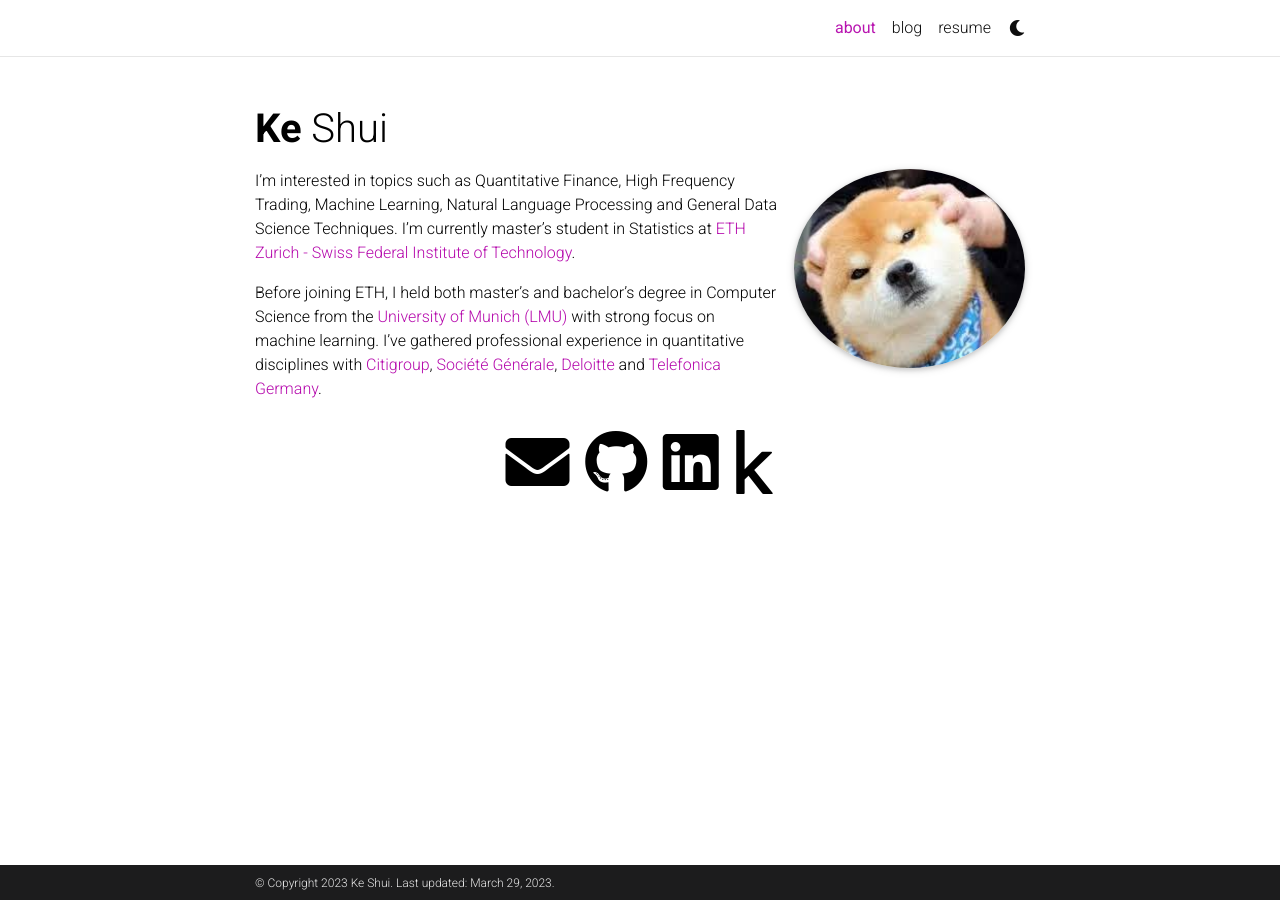
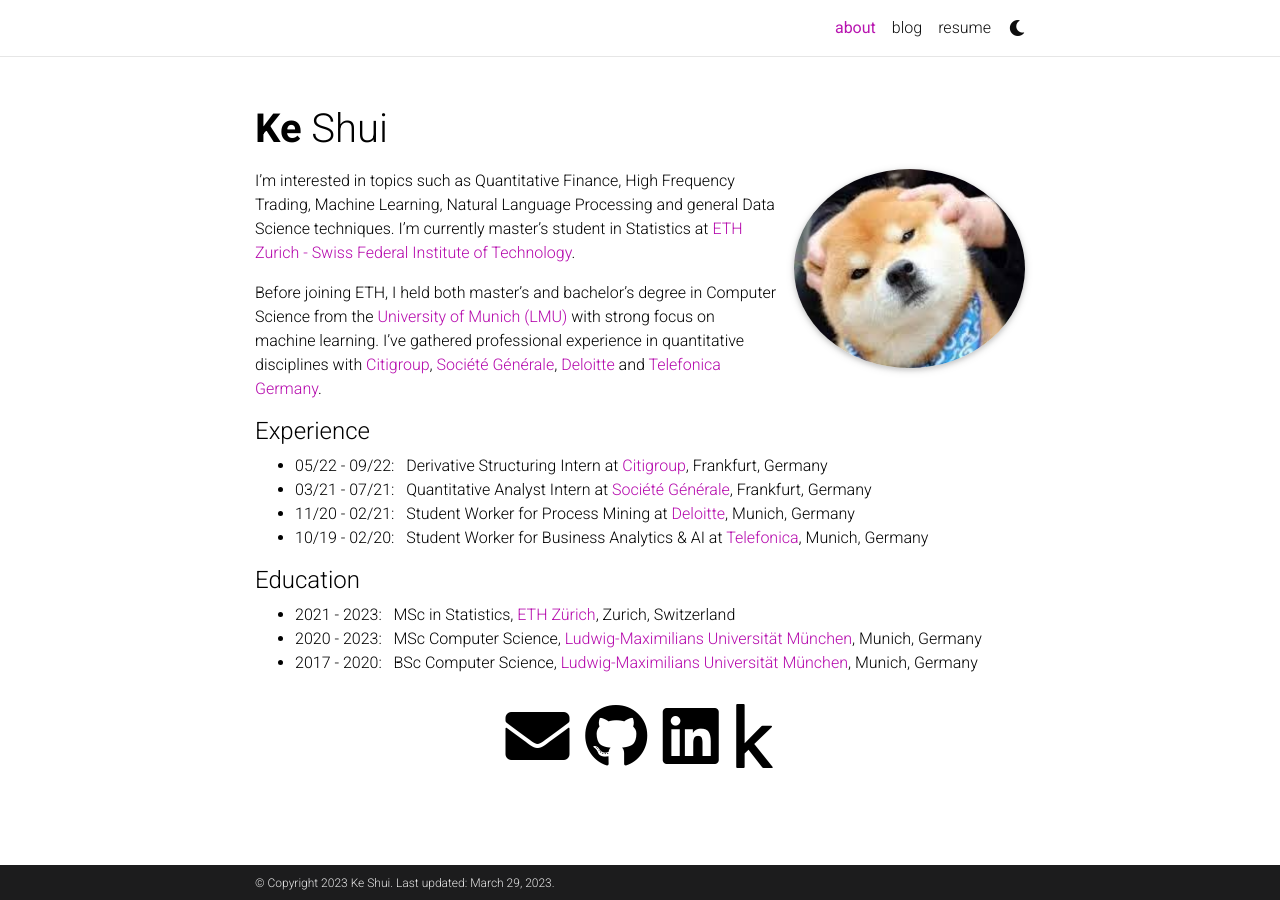
Before and after one commit to KShui/KShui.github.io, a Jekyll site: the page built from _pages/about.md, in a window 1280 px wide. Built offline with Jekyll 4.4.1, drawn with Linux system fonts in a browser that asks for light colours; full-size pictures stand in for the smaller copies a plugin makes; comment, search, counter and statistics services are not loaded; a style sheet for code colours, icons or effects is not loaded.

Commit message:
update about.md

```diff
--- a/_pages/about.md
+++ b/_pages/about.md
@@ -13,6 +13,19 @@ news: false  # includes a list of news items
 selected_papers: false # includes a list of papers marked as "selected={true}"
 social: true  # includes social icons at the bottom of the page
 ---
-I'm interested in topics such as Quantitative Finance, High Frequency Trading, Machine Learning, Natural Language Processing and General Data Science Techniques. I'm currently master's student in Statistics at [ETH Zurich - Swiss Federal Institute of Technology](https://ethz.ch/en.html).
+I'm interested in topics such as Quantitative Finance, High Frequency Trading, Machine Learning, Natural Language Processing and general Data Science techniques. I'm currently master's student in Statistics at [ETH Zurich - Swiss Federal Institute of Technology](https://ethz.ch/en.html).
 
 Before joining ETH, I held both master's and bachelor's degree in Computer Science from the [University of Munich (LMU)](https://www.lmu.de/en/index.html) with strong focus on machine learning. I've gathered professional experience in quantitative disciplines with [Citigroup](https://de.citifirst.com/en-de/), [Société Générale](https://wholesale.banking.societegenerale.com/en/solutions/markets/equities/), [Deloitte](https://www2.deloitte.com/de/de/pages/finance/topics/center-for-process-bionics.html) and [Telefonica Germany](https://www.telefonica.de/home-corporate-en.html).
+
+#### Experience
+
+* 05/22 - 09/22: &nbsp; Derivative Structuring Intern at [Citigroup](https://de.citifirst.com/en-de/), Frankfurt, Germany
+* 03/21 - 07/21: &nbsp; Quantitative Analyst Intern at [Société Générale](https://wholesale.banking.societegenerale.com/en/solutions/markets/equities/), Frankfurt, Germany
+* 11/20 - 02/21: &nbsp; Student Worker for Process Mining at [Deloitte](https://www2.deloitte.com/de/de/pages/finance/topics/center-for-process-bionics.html), Munich, Germany
+* 10/19 - 02/20: &nbsp; Student Worker for Business Analytics & AI at [Telefonica](https://www.telefonica.de/home-corporate-en.html), Munich, Germany
+
+#### Education
+
+* 2021 - 2023: &nbsp; MSc in Statistics, [ETH Zürich](https://ethz.ch/en.html), Zurich, Switzerland
+* 2020 - 2023: &nbsp; MSc Computer Science, [Ludwig-Maximilians Universität München](https://www.lmu.de/en/index.html), Munich, Germany
+* 2017 - 2020: &nbsp; BSc Computer Science, [Ludwig-Maximilians Universität München](https://www.lmu.de/en/index.html), Munich, Germany
```
